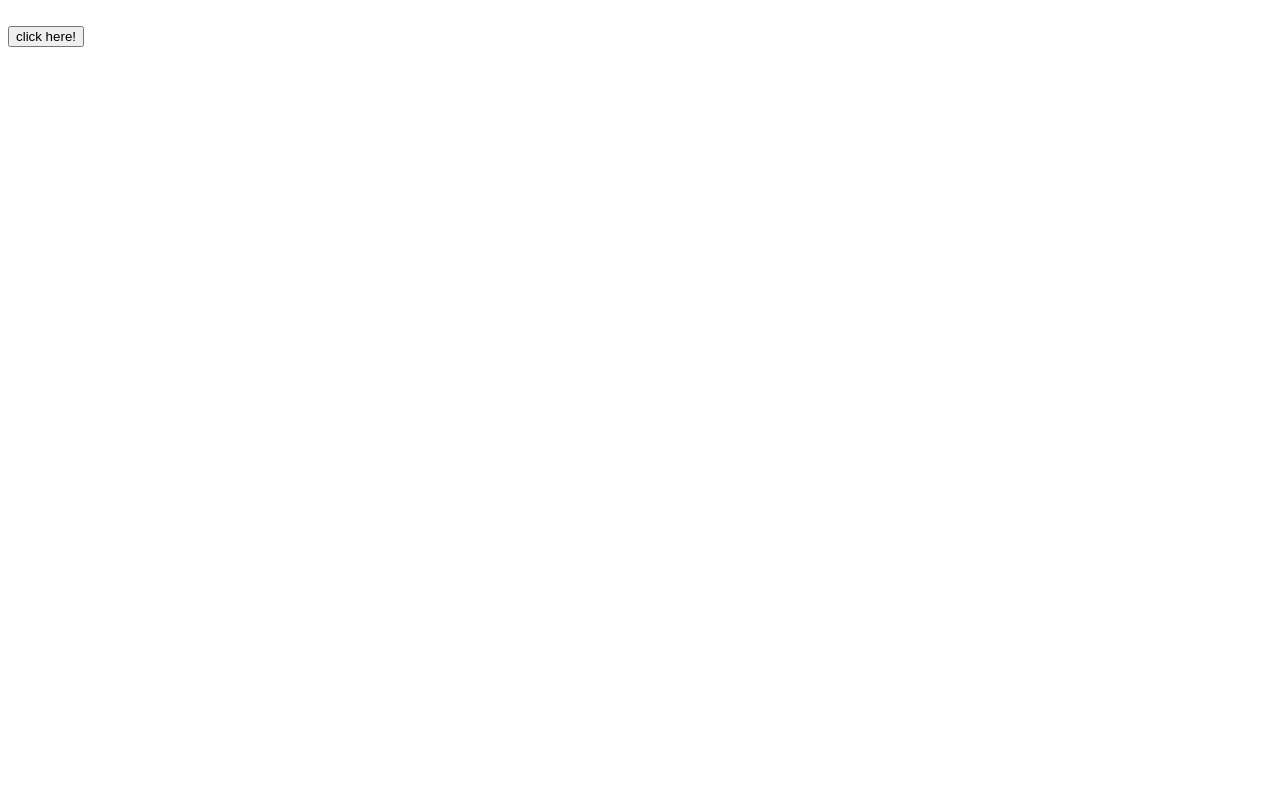
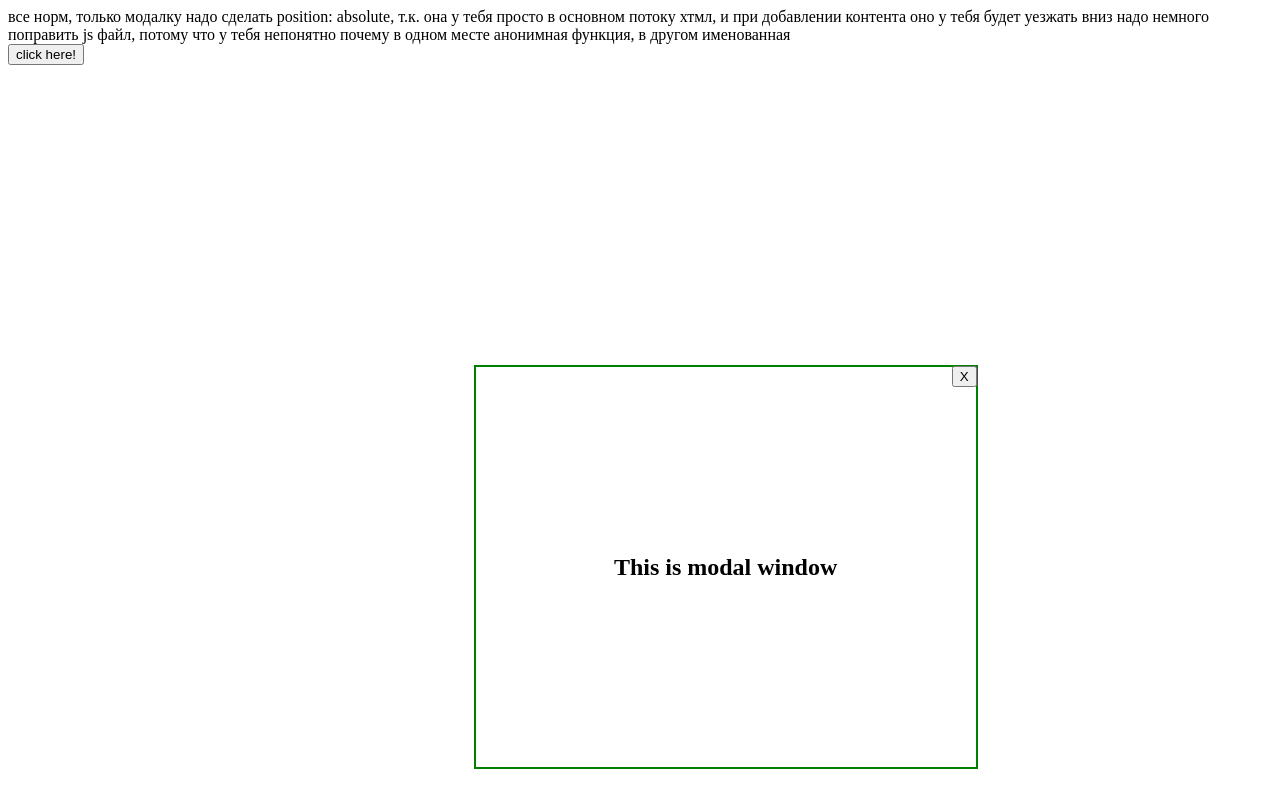
Before and after one commit to george648/dom-, a plain HTML site: page index.html in a window 1280 px wide. Drawn offline with Linux system fonts and the light colour scheme.

Commit message:
delete wrong styles

```diff
--- a/attachment/css/style.css
+++ b/attachment/css/style.css
@@ -32,7 +32,9 @@
     display: flex;
     justify-content: center;
     align-items: center;
-    position: relative;
+    position: absolute;
+    left: 37%;
+
 }
 
 .close_btn {
--- a/index.html
+++ b/index.html
@@ -8,6 +8,10 @@
     <link rel="stylesheet" href="./attachment/css/style.css">
 </head>
 <body>
+
+    все норм, только модалку надо сделать position: absolute, т.к. она у тебя просто в основном потоку хтмл,
+    и при добавлении контента оно у тебя будет уезжать вниз
+надо немного поправить js файл, потому что у тебя непонятно почему в одном месте анонимная функция, в другом именованная
 
     <!-- <div class="parent">
       <div class="child-f"></div>
@@ -31,13 +35,13 @@
 
     <button class="show_modal">click here!</button>
 
-    <div class="modal hide">
+    <div class="modal">
       <h2 class="modal_text">This is modal window</h2>
       <button class="close_btn">X</button>
     </div>
 
 
-
+    <!-- <script src="./attachment/js/dom.js"></script> -->
     <script src="./attachment/js/modalWindow.js"></script>
 
 </body>
```
